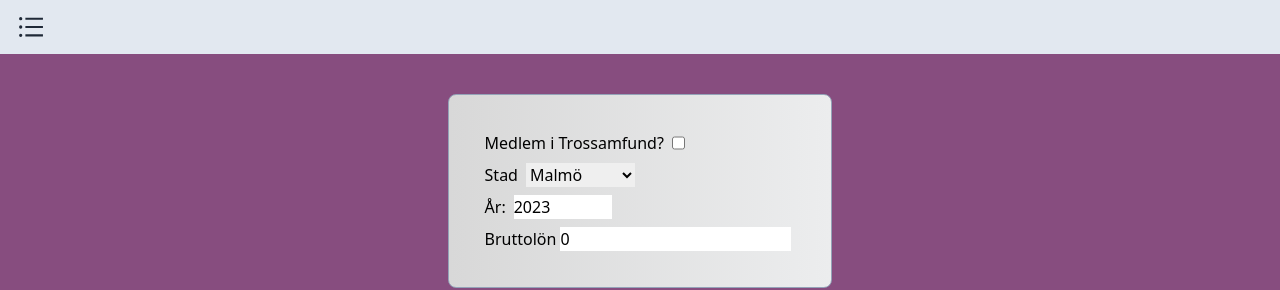
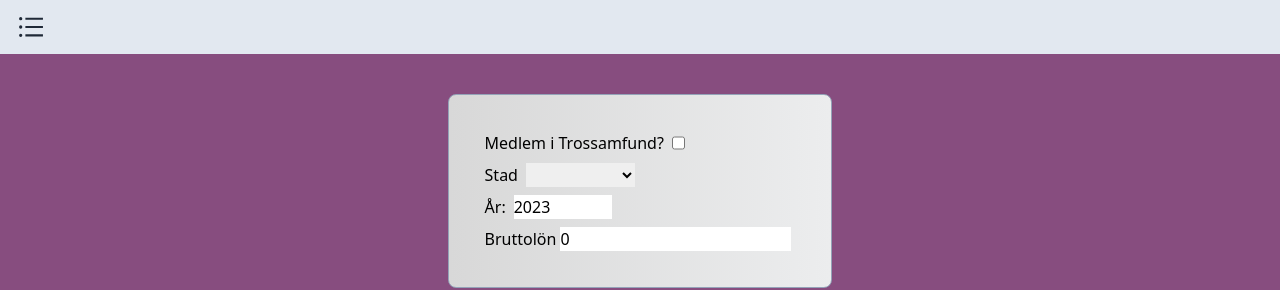
Before and after one commit to brownbeardeveloper/hack-sweden, a React (Create React App) app: page /#/ in a window 1280 px wide. Shown: the top 290 px of the page. Built offline with nearby package versions, Linux system fonts and the light colour scheme.

Commit message:
fix: force to choose city

```diff
--- a/src/components/form.jsx
+++ b/src/components/form.jsx
@@ -58,8 +58,10 @@ export default function FormComponent() {
                 <div className='flex flex-row mr-2 my-1'>
                     <label className="mx-1" htmlFor={"stad"}>Stad</label>
                     <select className="mx-1" onChange={event => handleCityChange(event)} id={"stad"}>
-                        <option value={"MALMÖ"} selected={true}>Malmö</option>
+                        <option disabled={true} selected={true}></option>
+                        <option value={"MALMÖ"}>Malmö</option>
                         <option value={"LANDSKRONA"}>Landskrona</option>
+
                     </select>
                 </div>
 
```
